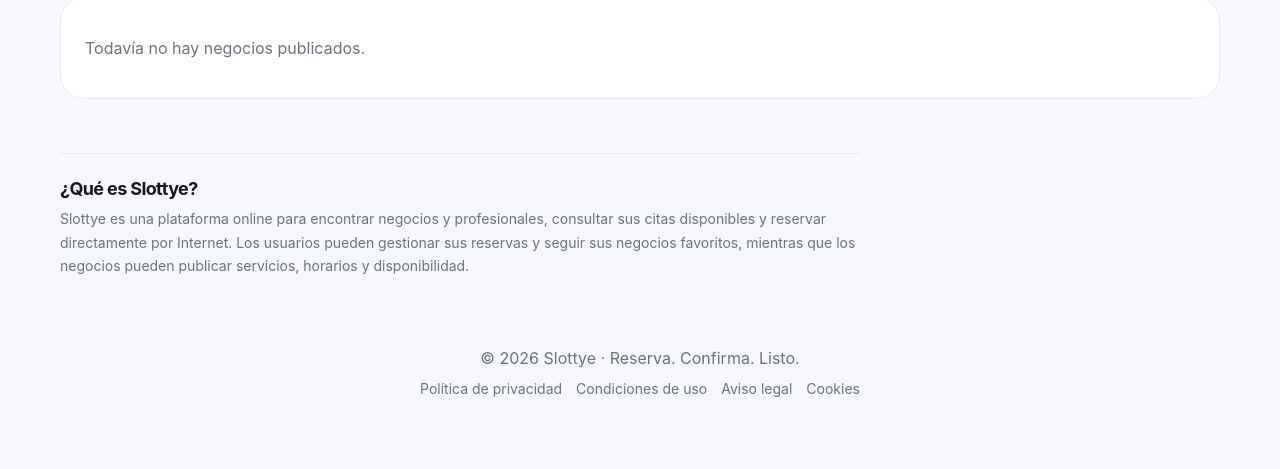
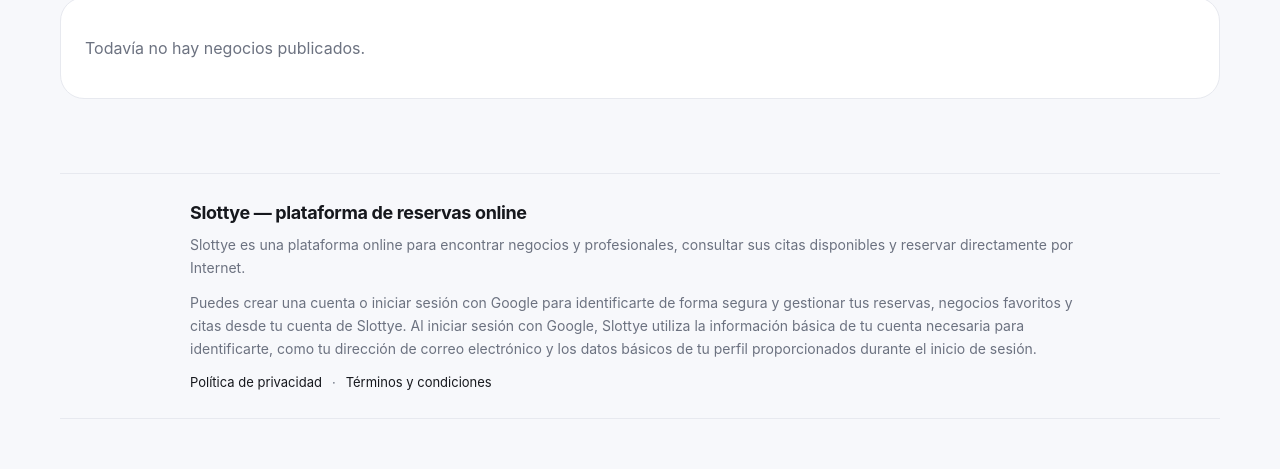
Before and after one commit to jordigarciamorilla86/slottye, a Next.js app: page / in a window 1280 px wide. Shown: the part 803-1272 px from the top of the page. Before the commit the page ends 1250 px from the top, so only its background shows below. Built offline with nearby package versions, Linux system fonts and the light colour scheme; no server answers; the database is empty.

Commit message:
correcion descripcion

```diff
--- a/app/page.tsx
+++ b/app/page.tsx
@@ -316,47 +316,85 @@
             </div>
           )}
         </section>
-        {/* ======================================================
-    SOBRE SLOTTYE
+{/* ======================================================
+    INFORMACIÓN DE SLOTTYE
     ====================================================== */}
 
 <section
-  className="shell section"
+  className="shell"
   style={{
-    paddingTop: 20,
-    paddingBottom: 20,
+    marginTop: 40,
+    paddingTop: 28,
+    paddingBottom: 28,
+    borderTop: "1px solid var(--border)",
+    borderBottom: "1px solid var(--border)",
   }}
 >
   <div
     style={{
-      borderTop: "1px solid var(--border)",
-      paddingTop: 24,
-      maxWidth: 800,
+      maxWidth: 900,
+      margin: "0 auto",
     }}
   >
     <h2
       style={{
         fontSize: 18,
-        marginBottom: 8,
+        margin: "0 0 10px",
+        letterSpacing: "-0.02em",
       }}
     >
-      ¿Qué es Slottye?
+      Slottye — plataforma de reservas online
     </h2>
 
     <p
       className="muted"
       style={{
-        margin: 0,
         fontSize: 14,
-        lineHeight: 1.7,
+        lineHeight: 1.65,
+        margin: "0 0 12px",
       }}
     >
-      Slottye es una plataforma online para encontrar negocios
-      y profesionales, consultar sus citas disponibles y reservar
-      directamente por Internet. Los usuarios pueden gestionar sus
-      reservas y seguir sus negocios favoritos, mientras que los
-      negocios pueden publicar servicios, horarios y disponibilidad.
+      Slottye es una plataforma online para encontrar negocios y
+      profesionales, consultar sus citas disponibles y reservar
+      directamente por Internet.
     </p>
+
+    <p
+      className="muted"
+      style={{
+        fontSize: 14,
+        lineHeight: 1.65,
+        margin: 0,
+      }}
+    >
+      Puedes crear una cuenta o iniciar sesión con Google para
+      identificarte de forma segura y gestionar tus reservas,
+      negocios favoritos y citas desde tu cuenta de Slottye. Al
+      iniciar sesión con Google, Slottye utiliza la información
+      básica de tu cuenta necesaria para identificarte, como tu
+      dirección de correo electrónico y los datos básicos de tu
+      perfil proporcionados durante el inicio de sesión.
+    </p>
+
+    <div
+      style={{
+        display: "flex",
+        alignItems: "center",
+        gap: 10,
+        marginTop: 14,
+        fontSize: 13,
+      }}
+    >
+      <Link href="/privacy">
+        Política de privacidad
+      </Link>
+
+      <span className="muted">·</span>
+
+      <Link href="/terms">
+        Términos y condiciones
+      </Link>
+    </div>
   </div>
 </section>
       </main>
```
